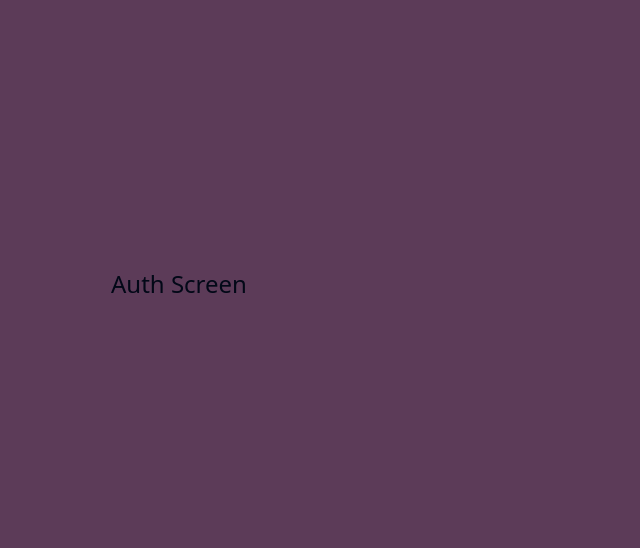
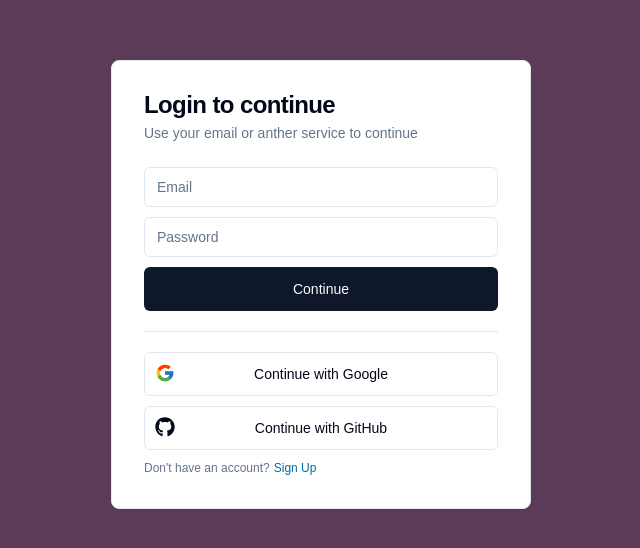
Before and after one commit to lengdaxia/slack-clone, a Next.js app: page / in a window 1280 px wide. Shown: the part 116-664 px from the top of the page, without its empty margins (319-959 px from the left). Built offline with nearby package versions, Linux system fonts and the light colour scheme.

Commit message:
Add SignIn and SignUp UI

```diff
--- a/package.json
+++ b/package.json
@@ -9,6 +9,7 @@
     "lint": "next lint"
   },
   "dependencies": {
+    "@radix-ui/react-separator": "^1.1.0",
     "@radix-ui/react-slot": "^1.1.0",
     "class-variance-authority": "^0.7.0",
     "clsx": "^2.1.1",
@@ -16,6 +17,7 @@
     "next": "14.2.15",
     "react": "^18",
     "react-dom": "^18",
+    "react-icons": "^5.3.0",
     "tailwind-merge": "^2.5.4",
     "tailwindcss-animate": "^1.0.7"
   },
--- a/src/app/globals.css
+++ b/src/app/globals.css
@@ -2,9 +2,9 @@
 @tailwind components;
 @tailwind utilities;
 
-/* body {
+body {
   font-family: Arial, Helvetica, sans-serif;
-} */
+}
 
 html,
 body,
--- /dev/null
+++ b/src/components/ui/card.tsx
@@ -0,0 +1,79 @@
+import * as React from "react"
+
+import { cn } from "@/lib/utils"
+
+const Card = React.forwardRef<
+  HTMLDivElement,
+  React.HTMLAttributes<HTMLDivElement>
+>(({ className, ...props }, ref) => (
+  <div
+    ref={ref}
+    className={cn(
+      "rounded-lg border bg-card text-card-foreground shadow-sm",
+      className
+    )}
+    {...props}
+  />
+))
+Card.displayName = "Card"
+
+const CardHeader = React.forwardRef<
+  HTMLDivElement,
+  React.HTMLAttributes<HTMLDivElement>
+>(({ className, ...props }, ref) => (
+  <div
+    ref={ref}
+    className={cn("flex flex-col space-y-1.5 p-6", className)}
+    {...props}
+  />
+))
+CardHeader.displayName = "CardHeader"
+
+const CardTitle = React.forwardRef<
+  HTMLParagraphElement,
+  React.HTMLAttributes<HTMLHeadingElement>
+>(({ className, ...props }, ref) => (
+  <h3
+    ref={ref}
+    className={cn(
+      "text-2xl font-semibold leading-none tracking-tight",
+      className
+    )}
+    {...props}
+  />
+))
+CardTitle.displayName = "CardTitle"
+
+const CardDescription = React.forwardRef<
+  HTMLParagraphElement,
+  React.HTMLAttributes<HTMLParagraphElement>
+>(({ className, ...props }, ref) => (
+  <p
+    ref={ref}
+    className={cn("text-sm text-muted-foreground", className)}
+    {...props}
+  />
+))
+CardDescription.displayName = "CardDescription"
+
+const CardContent = React.forwardRef<
+  HTMLDivElement,
+  React.HTMLAttributes<HTMLDivElement>
+>(({ className, ...props }, ref) => (
+  <div ref={ref} className={cn("p-6 pt-0", className)} {...props} />
+))
+CardContent.displayName = "CardContent"
+
+const CardFooter = React.forwardRef<
+  HTMLDivElement,
+  React.HTMLAttributes<HTMLDivElement>
+>(({ className, ...props }, ref) => (
+  <div
+    ref={ref}
+    className={cn("flex items-center p-6 pt-0", className)}
+    {...props}
+  />
+))
+CardFooter.displayName = "CardFooter"
+
+export { Card, CardHeader, CardFooter, CardTitle, CardDescription, CardContent }
--- /dev/null
+++ b/src/components/ui/input.tsx
@@ -0,0 +1,25 @@
+import * as React from "react"
+
+import { cn } from "@/lib/utils"
+
+export interface InputProps
+  extends React.InputHTMLAttributes<HTMLInputElement> {}
+
+const Input = React.forwardRef<HTMLInputElement, InputProps>(
+  ({ className, type, ...props }, ref) => {
+    return (
+      <input
+        type={type}
+        className={cn(
+          "flex h-10 w-full rounded-md border border-input bg-background px-3 py-2 text-sm ring-offset-background file:border-0 file:bg-transparent file:text-sm file:font-medium file:text-foreground placeholder:text-muted-foreground focus-visible:outline-none focus-visible:ring-2 focus-visible:ring-ring focus-visible:ring-offset-2 disabled:cursor-not-allowed disabled:opacity-50",
+          className
+        )}
+        ref={ref}
+        {...props}
+      />
+    )
+  }
+)
+Input.displayName = "Input"
+
+export { Input }
--- /dev/null
+++ b/src/components/ui/separator.tsx
@@ -0,0 +1,31 @@
+"use client"
+
+import * as React from "react"
+import * as SeparatorPrimitive from "@radix-ui/react-separator"
+
+import { cn } from "@/lib/utils"
+
+const Separator = React.forwardRef<
+  React.ElementRef<typeof SeparatorPrimitive.Root>,
+  React.ComponentPropsWithoutRef<typeof SeparatorPrimitive.Root>
+>(
+  (
+    { className, orientation = "horizontal", decorative = true, ...props },
+    ref
+  ) => (
+    <SeparatorPrimitive.Root
+      ref={ref}
+      decorative={decorative}
+      orientation={orientation}
+      className={cn(
+        "shrink-0 bg-border",
+        orientation === "horizontal" ? "h-[1px] w-full" : "h-full w-[1px]",
+        className
+      )}
+      {...props}
+    />
+  )
+)
+Separator.displayName = SeparatorPrimitive.Root.displayName
+
+export { Separator }
--- a/src/features/auth/components/auth-screen.tsx
+++ b/src/features/auth/components/auth-screen.tsx
@@ -1,14 +1,22 @@
 "use client";
 
-// import { useState } from "react";
-// import { SignInFlow } from "../types";
+import { useState } from "react";
+import { SignInFlow } from "../types";
+import { SignInCard } from "./sign-in-card";
+import { SignUpCard } from "./sign-up-card";
 
 export const AuthScreen = () => {
-  //   const [state, setState] = useState<SignInFlow>("signIn");
+  const [state, setState] = useState<SignInFlow>("signIn");
 
   return (
     <div className="h-full flex items-center justify-center bg-[#5C3B58] text-white-400 text-2xl">
-      <div className="md:h-auto md:w-[420px]">Auth Screen</div>
+      <div className="md:h-auto md:w-[420px]">
+        {state === "signIn" ? (
+          <SignInCard setState={setState} />
+        ) : (
+          <SignUpCard setState={setState} />
+        )}
+      </div>
     </div>
   );
 };
--- /dev/null
+++ b/src/features/auth/components/sign-in-card.tsx
@@ -0,0 +1,88 @@
+import { Button } from "@/components/ui/button";
+import {
+  Card,
+  CardContent,
+  CardDescription,
+  CardHeader,
+  CardTitle,
+} from "@/components/ui/card";
+import { Input } from "@/components/ui/input";
+import { Separator } from "@/components/ui/separator";
+import { FaGithub } from "react-icons/fa";
+import { FcGoogle } from "react-icons/fc";
+import { SignInFlow } from "../types";
+import { useState } from "react";
+
+interface SignInCardProps {
+    setState: (state: SignInFlow) => void;
+}
+
+export const SignInCard = ({setState}: SignInCardProps) => {
+  const [email, setEmail] = useState("");
+  const [password, setPassword] = useState("");
+
+  return (
+    <Card className="w-full h-full p-8">
+      <CardHeader className="px-0 pt-0">
+        <CardTitle>Login to continue</CardTitle>
+        <CardDescription className="">
+          Use your email or anther service to continue
+        </CardDescription>
+      </CardHeader>
+
+      <CardContent className="space-y-5 px-0 pb-0">
+        <form className="space-y-2.5">
+          <Input
+            disabled={false}
+            type="email"
+            value={email}
+            onChange={(e) => setEmail(e.target.value)}
+            placeholder="Email"
+            required
+          />
+          <Input
+            disabled={false}
+            type="password"
+            value={password}
+            onChange={(e) => setPassword(e.target.value)}
+            placeholder="Password"
+            required
+          />
+          <Button type="submit" className="w-full" size={"lg"} disabled={false}>
+            Continue
+          </Button>
+        </form>
+        <Separator />
+        <div className="flex flex-col gap-y-2.5">
+          <Button
+            disabled={false}
+            onClick={() => {}}
+            variant={"outline"}
+            size={"lg"}
+            className="w-full relative"
+          >
+            <FcGoogle className="size-5 absolute top-2.5 left-2.5" />
+            Continue with Google
+          </Button>
+          <Button
+            disabled={false}
+            onClick={() => {}}
+            variant={"outline"}
+            size={"lg"}
+            className="w-full relative"
+          >
+            <FaGithub className="size-5 absolute top-2.5 left-2.5" />
+            Continue with GitHub
+          </Button>
+
+          <p className="text-xs text-muted-foreground">
+            Don't have an account?
+            <span onClick={()=> setState("signUp")} className="text-sky-700 pl-1 hover:underline cursor-pointer">
+              Sign Up
+            </span>
+          </p>
+        </div>
+      </CardContent>
+    </Card>
+  );
+};
--- /dev/null
+++ b/src/features/auth/components/sign-up-card.tsx
@@ -0,0 +1,91 @@
+import { Button } from "@/components/ui/button";
+import { Card, CardHeader, CardTitle, CardDescription, CardContent } from "@/components/ui/card";
+
+import { FaGithub } from "react-icons/fa";
+import { FcGoogle } from "react-icons/fc";
+import { SignInFlow } from "../types";
+import { Input } from "@/components/ui/input";
+import { Separator } from "@/components/ui/separator";
+import { useState } from "react";
+
+interface SignUpCardProps {
+  setState: (state: SignInFlow) => void;
+}
+export const SignUpCard = ({setState}: SignUpCardProps) => {
+  const [email, setEmail] = useState("");
+  const [password, setPassword] = useState("");
+  const [conformPassword, setConformPassword] = useState("");
+
+    return (
+      <Card className="w-full h-full p-8">
+      <CardHeader className="px-0 pt-0">
+        <CardTitle>SignUp to continue</CardTitle>
+        <CardDescription className="">
+          Use your email or anther service to continue
+        </CardDescription>
+      </CardHeader>
+
+      <CardContent className="space-y-5 px-0 pb-0">
+        <form className="space-y-2.5">
+          <Input
+            disabled={false}
+            type="email"
+            value={email}
+            onChange={(e) => setEmail(e.target.value)}
+            placeholder="Email"
+            required
+          />
+          <Input
+            disabled={false}
+            type="password"
+            value={password}
+            onChange={(e) => setPassword(e.target.value)}
+            placeholder="Password"
+            required
+          />
+          <Input
+            disabled={false}
+            type="password"
+            value={conformPassword}
+            onChange={(e) => setConformPassword(e.target.value)}
+            placeholder="Confirm Password"
+            required
+          />
+          <Button type="submit" className="w-full" size={"lg"} disabled={false}>
+            Continue
+          </Button>
+        </form>
+        <Separator />
+        <div className="flex flex-col gap-y-2.5">
+          <Button
+            disabled={false}
+            onClick={() => {}}
+            variant={"outline"}
+            size={"lg"}
+            className="w-full relative"
+          >
+            <FcGoogle className="size-5 absolute top-2.5 left-2.5" />
+            Continue with Google
+          </Button>
+          <Button
+            disabled={false}
+            onClick={() => {}}
+            variant={"outline"}
+            size={"lg"}
+            className="w-full relative"
+          >
+            <FaGithub className="size-5 absolute top-2.5 left-2.5" />
+            Continue with GitHub
+          </Button>
+
+          <p className="text-xs text-muted-foreground">
+            Already have an account?
+            <span onClick={()=> setState("signIn")} className="text-sky-700 pl-1 hover:underline cursor-pointer">
+              Sign In
+            </span>
+          </p>
+        </div>
+      </CardContent>
+    </Card>
+    );
+};
```
Also changed, not shown: src/features/auth/components/signin-card.tsx (deleted), 1 other file (tests, documents, lock files or other folders).
